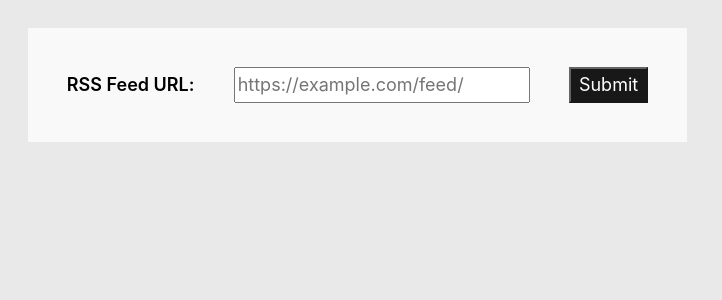
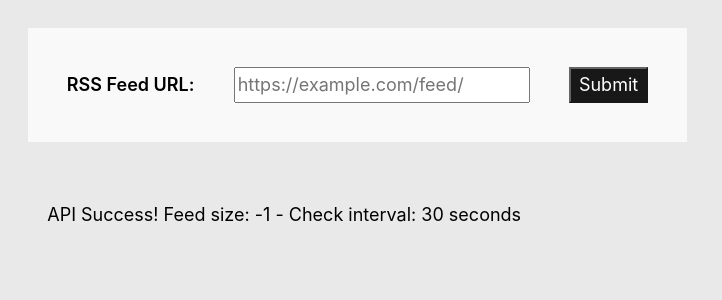
Before and after one commit to colinmcdermott/feedchecker-api, a Next.js app: page / in a window 1280 px wide. Shown: the top 300 px of the page, without its empty margins (0-722 px from the left). Built offline with nearby package versions, Linux system fonts and the light colour scheme.

Commit message:
Update index.tsx

```diff
--- a/pages/index.tsx
+++ b/pages/index.tsx
@@ -3,7 +3,7 @@ import Head from 'next/head';
 
 function FeedChecker() {
   const [hubURL, setHubURL] = useState('');
-  const [feedSize, setFeedSize] = useState(null);
+  const [feedSize, setFeedSize] = useState(-1); // initialize feedSize to -1
   const [loading, setLoading] = useState(false);
   const [change, setChange] = useState('');
   const [debugLink, setDebugLink] = useState('');
```
